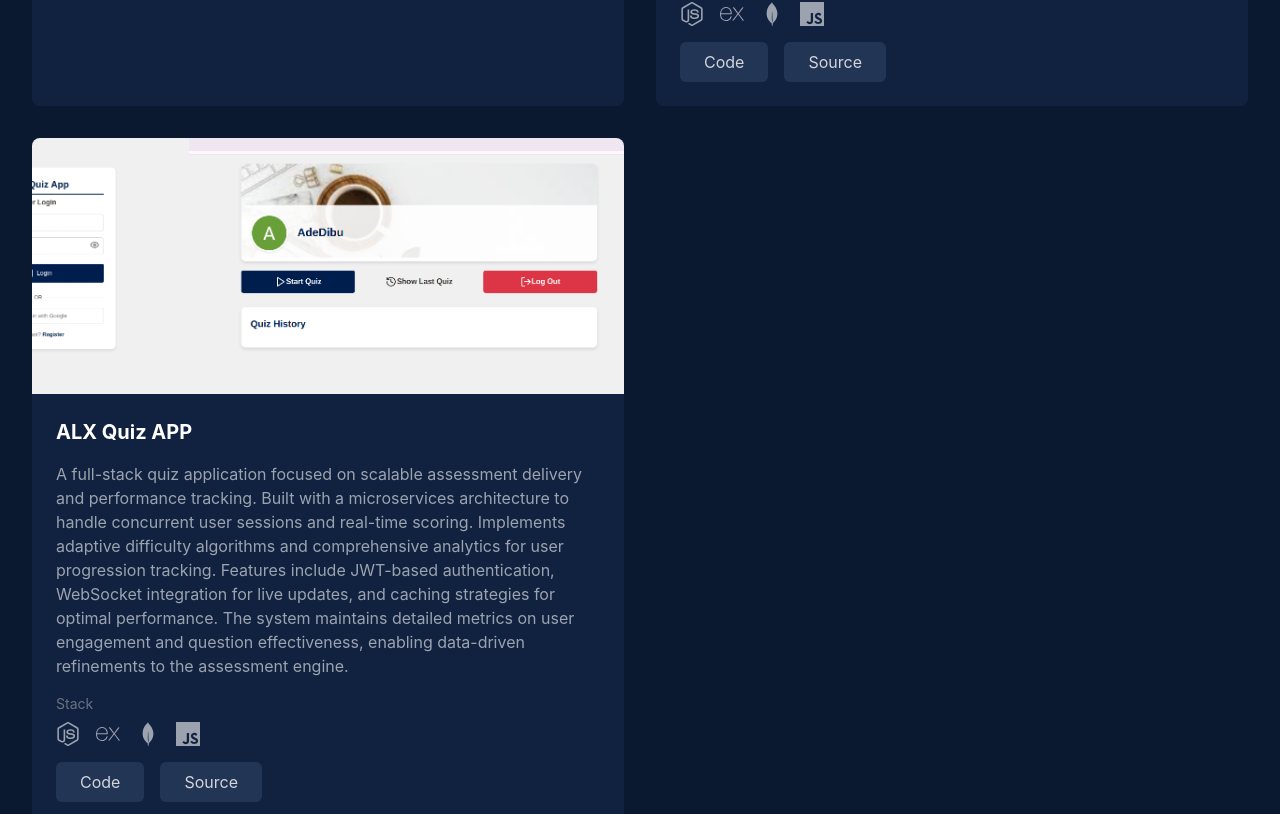
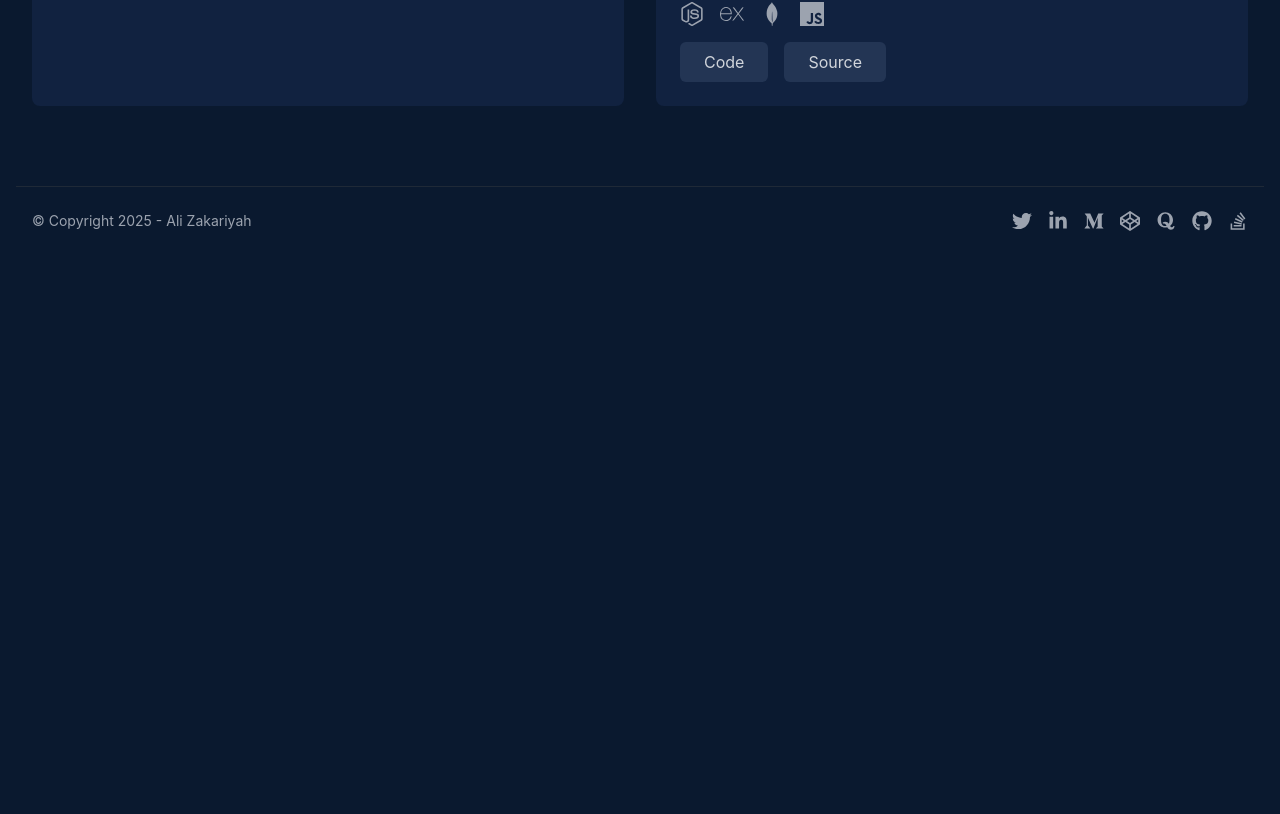
Before and after one commit to alibaba0010/My-Portfolio, a React (Vite) app: page /projects in a window 1280 px wide. Shown: the part 1526-2340 px from the top of the page. After the commit the page ends 1845 px from the top, so only its background shows below. Built offline with nearby package versions, Linux system fonts and the light colour scheme.

Commit message:
fix: remove outdated ALX Quiz APP project details from Projects component

```diff
--- a/src/components/Projects.jsx
+++ b/src/components/Projects.jsx
@@ -72,22 +72,6 @@ function Projects() {
     },
     {
       id: 4,
-      title: "ALX Quiz APP",
-      image: "/images/quiz.png",
-      description:
-        "A full-stack quiz application focused on scalable assessment delivery and performance tracking. Built with a microservices architecture to handle concurrent user sessions and real-time scoring. Implements adaptive difficulty algorithms and comprehensive analytics for user progression tracking. Features include JWT-based authentication, WebSocket integration for live updates, and caching strategies for optimal performance. The system maintains detailed metrics on user engagement and question effectiveness, enabling data-driven refinements to the assessment engine.",
-      stack: ["React", "JavaScript"],
-      icons: [
-        <SiNodedotjs key="nodejs" />,
-        <SiExpress key="express" />,
-        <SiMongodb key="mongo" />,
-        <SiJavascript key="js" />,
-      ],
-      code: "https://github.com/alibaba0010/ALX-Quiz-App",
-      source: "https://alx-quiz-app.vercel.app",
-    },
-    {
-      id: 5,
       title: "ALX Quiz APP",
       image: "/images/quiz.png",
       description:
```
